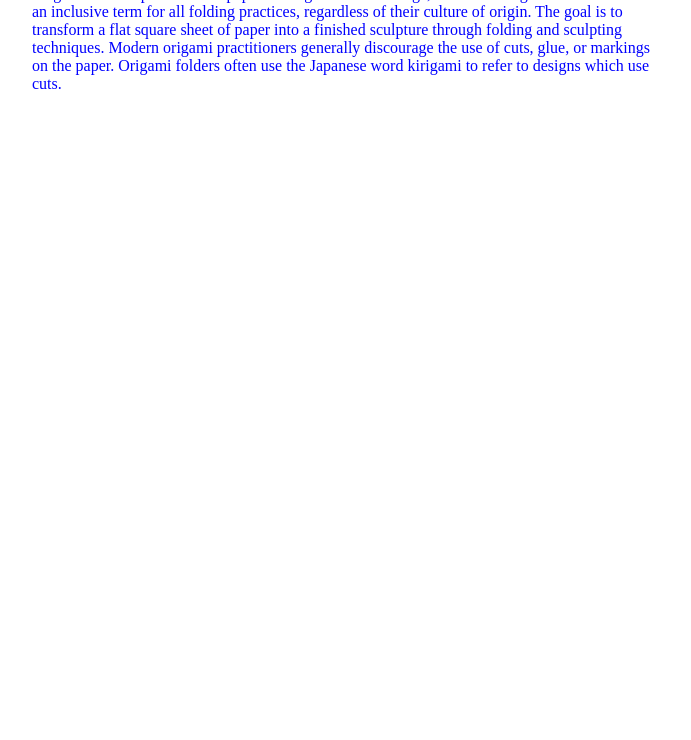
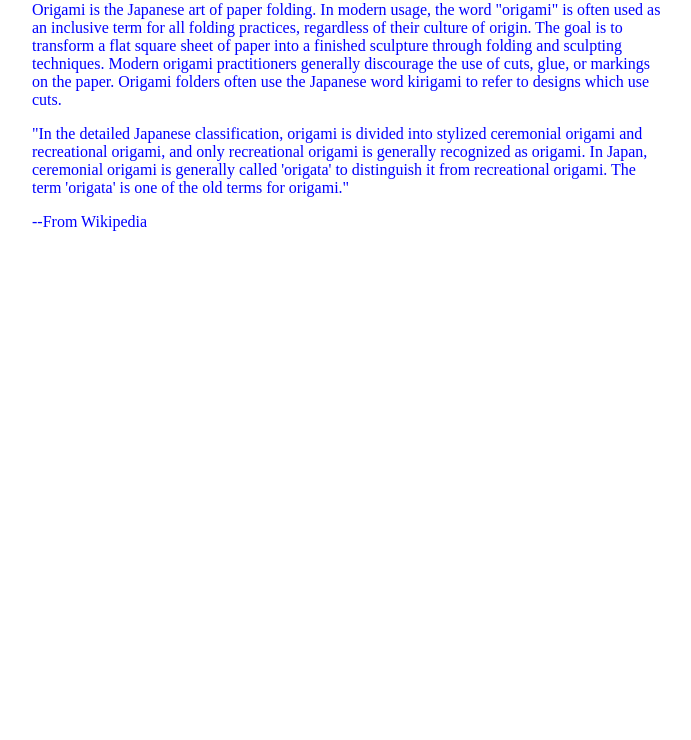
Before and after one commit to tntsipjr/CSCI4018-Website, a plain HTML site: page index.html in a window 1280 px wide. Shown: the part 60-800 px from the top of the page, without its empty margins (292-983 px from the left). Drawn offline with Linux system fonts and the light colour scheme.

Commit message:
Origami Index Page Commit 3

```diff
--- a/index.html
+++ b/index.html
@@ -12,7 +12,8 @@
         p {
             color: blue;
             width: 50%;
-            margin: auto;
+            margin-left: auto;
+            margin-right: auto;
         }
     </style>
 </head>
@@ -27,5 +28,16 @@
         glue, or markings on the paper. Origami folders often use the Japanese word
         kirigami to refer to designs which use cuts.
     </p>
+    <p>
+
+        "In the detailed Japanese classification, origami is divided into stylized
+        ceremonial origami and recreational origami, and only recreational origami
+        is generally recognized as origami. In Japan, ceremonial origami is generally
+        called 'origata' to distinguish it from recreational origami. The term
+        'origata' is one of the old terms for origami."
+    </p>
+    <p>
+        --From Wikipedia
+    </p>
 </body>
 </html>
```
